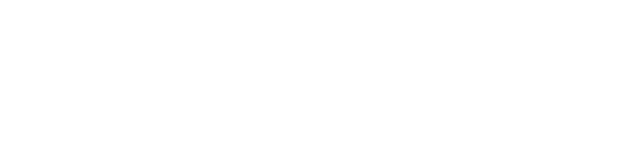
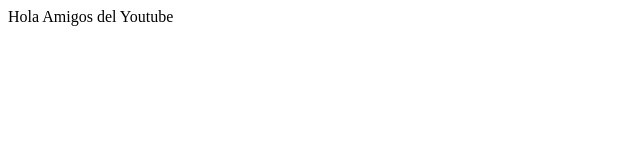
Before and after one commit to Juan-B0i/html, a plain HTML site: page index.html in a window 1280 px wide. Shown: the whole page, without its empty margins (0-640 px from the left). Drawn offline with Linux system fonts and the light colour scheme.

Commit message:
Update index.html

```diff
--- a/index.html
+++ b/index.html
@@ -6,6 +6,6 @@
     <title>Document</title>
 </head>
 <body>
-
+    <nav>Hola Amigos del Youtube</nav>
 </body>
 </html>
```
